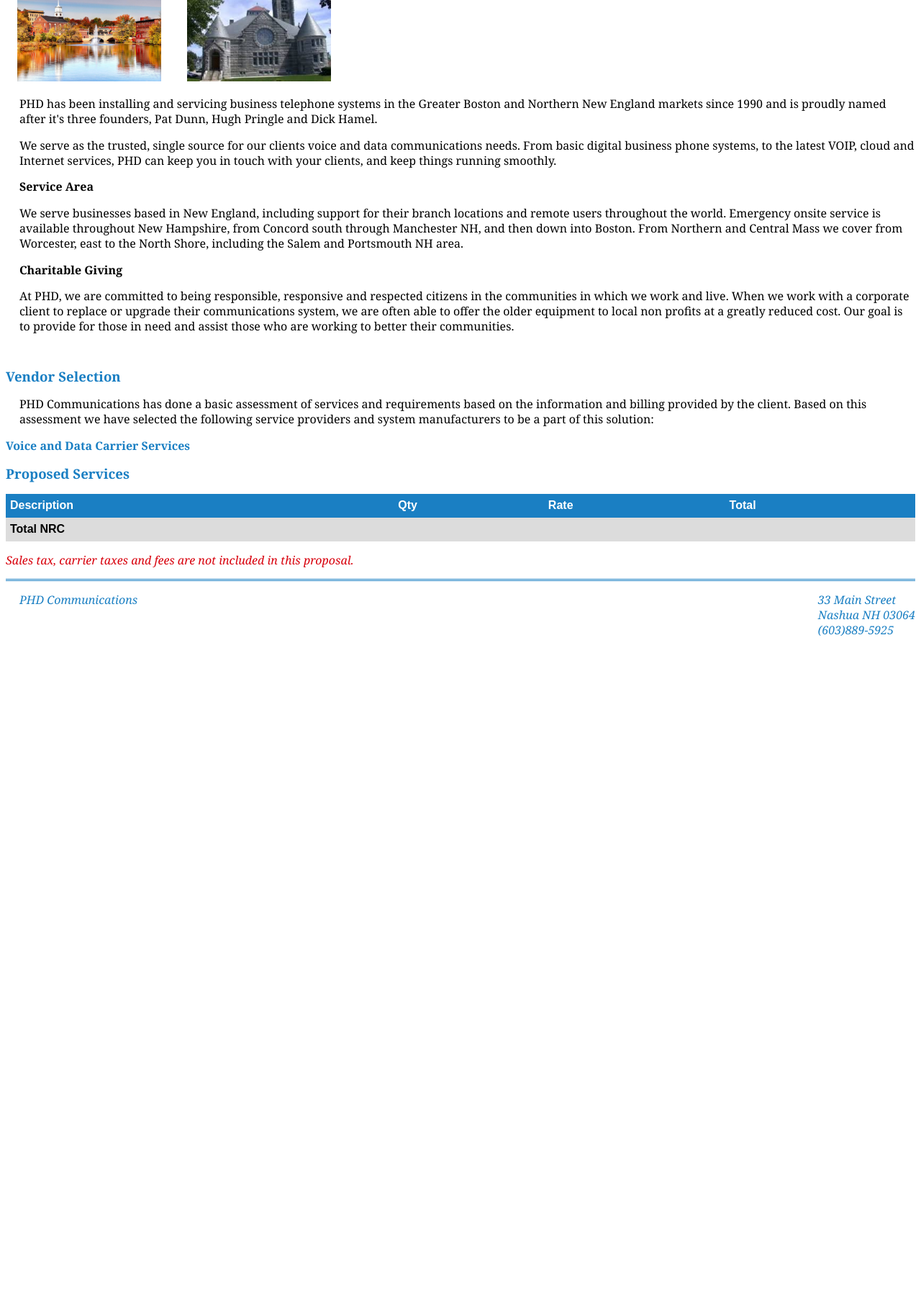
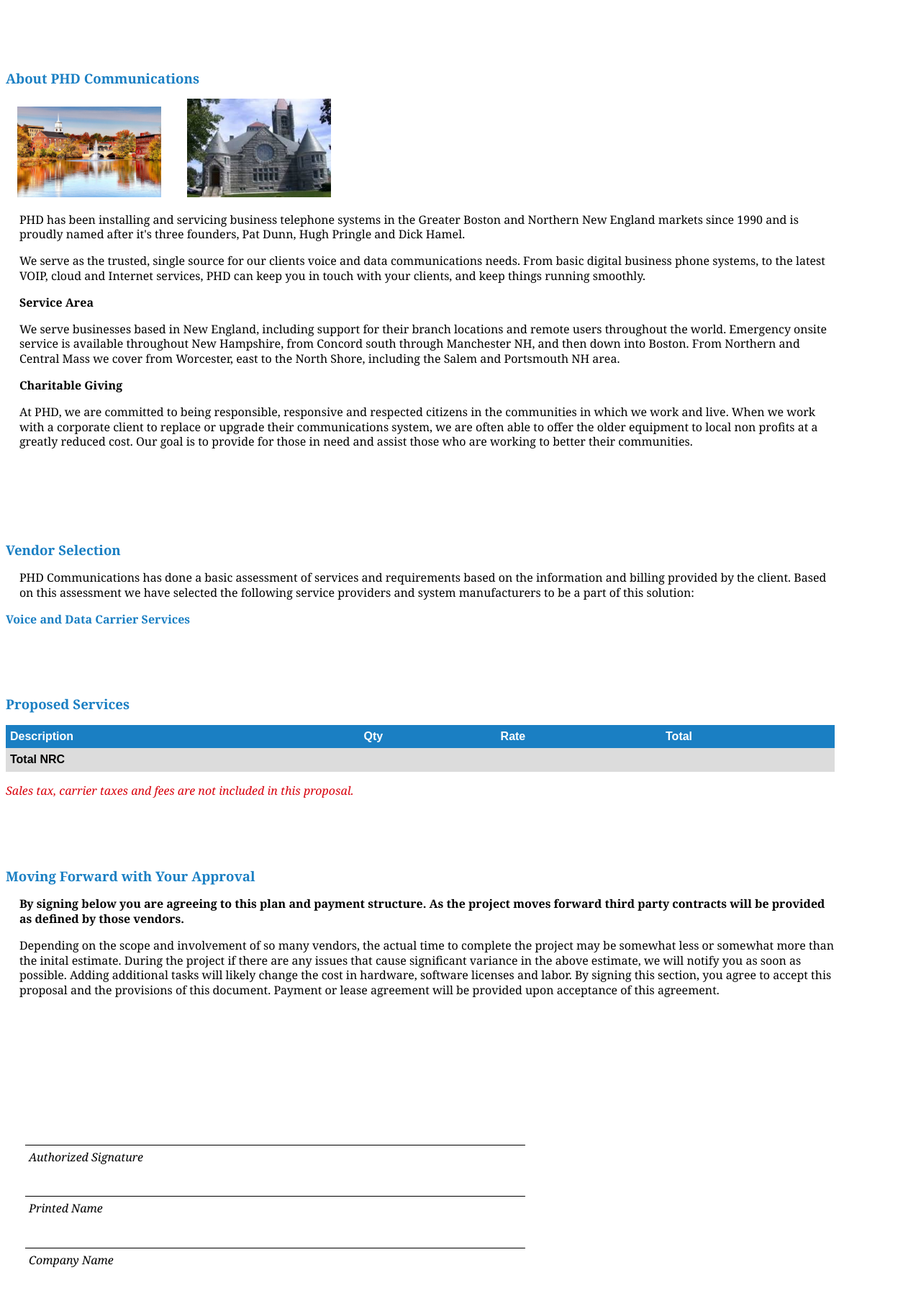
Before and after one commit to shaunakimura/cis-flask-proposal, a Flask app: template templates/phd-proposal.html in a window 1280 px wide. Shown: the part 713-2520 px from the top of the page at 72% size. Before the commit the page ends 1596 px from the top, so only its background shows below. Run offline with Flask 2, Linux system fonts and the light colour scheme; the template is opened without the code that fills it, so the values that code supplies are empty.

Commit message:
signature

```diff
--- a/static/phd.css
+++ b/static/phd.css
@@ -4,6 +4,7 @@
 body {
   font: 12pt Georgia, "Times New Roman", Times, serif;
   line-height: 1.3;
+  width: 90%;
 }
 
 header{
@@ -42,7 +43,7 @@ p{
   margin-left: .5cm;
 }
 
-section#first-page{
+section#home{
   text-align: center;
 }
 
@@ -53,6 +54,8 @@ section#vendor-selection{
 
 footer{
   border-top: double rgba(26, 127, 195, 1);
+  clear: both;
+  margin-top: 14em;
 }
 
 footer p{
@@ -109,3 +112,30 @@ p.disclaimer{
   font-style: italic;
   margin-left: 0;
 }
+
+section#signature div{
+  margin-top: 10em;
+}
+
+section#signature label{
+  clear: both;
+  float: left;
+  font-style: italic;
+  margin-left: 2em;
+  padding-right: 1em;
+  padding-top: 6px;
+}
+
+section#signature input{
+  border: none;
+  border-bottom: 1px solid black;
+  clear: both;
+  float: left;
+  margin-left: 2em;
+  margin-top: 2em;
+  width:60%;
+}
+
+div.new-page{
+  margin-bottom: 6em;
+}
--- a/templates/phd-proposal.html
+++ b/templates/phd-proposal.html
@@ -20,12 +20,15 @@ and open the template in the editor.
         <h3>{{date}}<br>{{customer}}</h3>
       </header>
 
-      <section id="first-page">
+      <div class="new-page">
+        <section id="home">
             <img id="logo" src='../static/phd-logo.png' alt="Company Logo">
             <h2>Proposal of Services<br>for<br><span class="uppercase">{{customer}}</span><br>{{date}}</h2>
             <h2 id="owner">Prepared By:<br>{{owner}}</h2>
         </section>
+      </div>
 
+      <div class="new-page">
         <section id="overview">
           <h2>Overview</h2>
           <p>PHD Communications is pleased to submit this proposal for services to support you in achieving your communication technology goals. We have partnered with dozens of small businesses throughout the Northeast--business committed to improving the customer experience through technology and will strive to always be a trusted partner in your business.
@@ -57,6 +60,9 @@ and open the template in the editor.
             {% endfor %}
           </ul>
         </section>
+      </div>
+
+      <div class="new-page">
 
         <section id="about">
             <h2>About PHD Communications</h2>
@@ -79,7 +85,9 @@ and open the template in the editor.
 
             <p>At PHD, we are committed to being responsible, responsive and respected citizens in the communities in which we work and live.  When we work with a corporate client to replace or upgrade their communications system, we are often able to offer the older equipment to local non profits at a greatly reduced cost.  Our goal is to provide for those in need and assist those who are working to better their communities.</p>
           </section>
+        </div>
 
+        <div class="new-page">
           <section id="vendor-selection">
             <h2>Vendor Selection</h2>
             <p>PHD Communications has done a basic assessment of services and requirements based on the information and billing provided by the client. Based on this assessment we have selected the following service providers and system manufacturers to be a part of this solution:</P>
@@ -96,7 +104,9 @@ and open the template in the editor.
             </ul>
             {% endfor %}
           </section>
+        </div>
 
+        <div class="new-page">
           <section id="estimated-charges">
             <h2>Proposed Services</h2>
             <table>
@@ -124,6 +134,28 @@ and open the template in the editor.
 
             <p class="disclaimer">Sales tax, carrier taxes and fees are not included in this proposal.</p>
           </section>
+        </div>
+
+        <div class="new-page">
+
+          <section id="signature">
+            <h2>Moving Forward with Your Approval</h2>
+            <p class="bold">By signing below you are agreeing to this plan and payment structure. As the project moves forward third party contracts will be provided as defined by those vendors.</p>
+
+            <p>Depending on the scope and involvement of so many vendors, the actual time to complete the project may be somewhat less or somewhat more than the inital estimate. During the project if there are any issues that cause significant variance in the above estimate, we will notify you as soon as possible. Adding additional tasks will likely change the cost in hardware, software licenses and labor. By signing this section, you agree to accept this proposal and the provisions of this document. Payment or lease agreement will be provided upon acceptance of this agreement.</p>
+
+            <div>
+              <input type="text" id="auth" class="signature">
+              <label for="auth">Authorized Signature</label><br>
+
+              <input type="text" id="print" class="signature">
+              <label for="print">Printed Name</label><br>
+
+              <input type="text" id="company" class="signature">
+              <label for="company">Company Name</label><br>
+            </div>
+          </section>
+        </div>
 
         <footer>
             <p class="bottom-left">PHD Communications</p>
```
Also changed, not shown: static/moore.css (+18 -15 lines), templates/moore-proposal.html (+6 -6 lines). Lines whose indentation alone changed are shown as unchanged.
